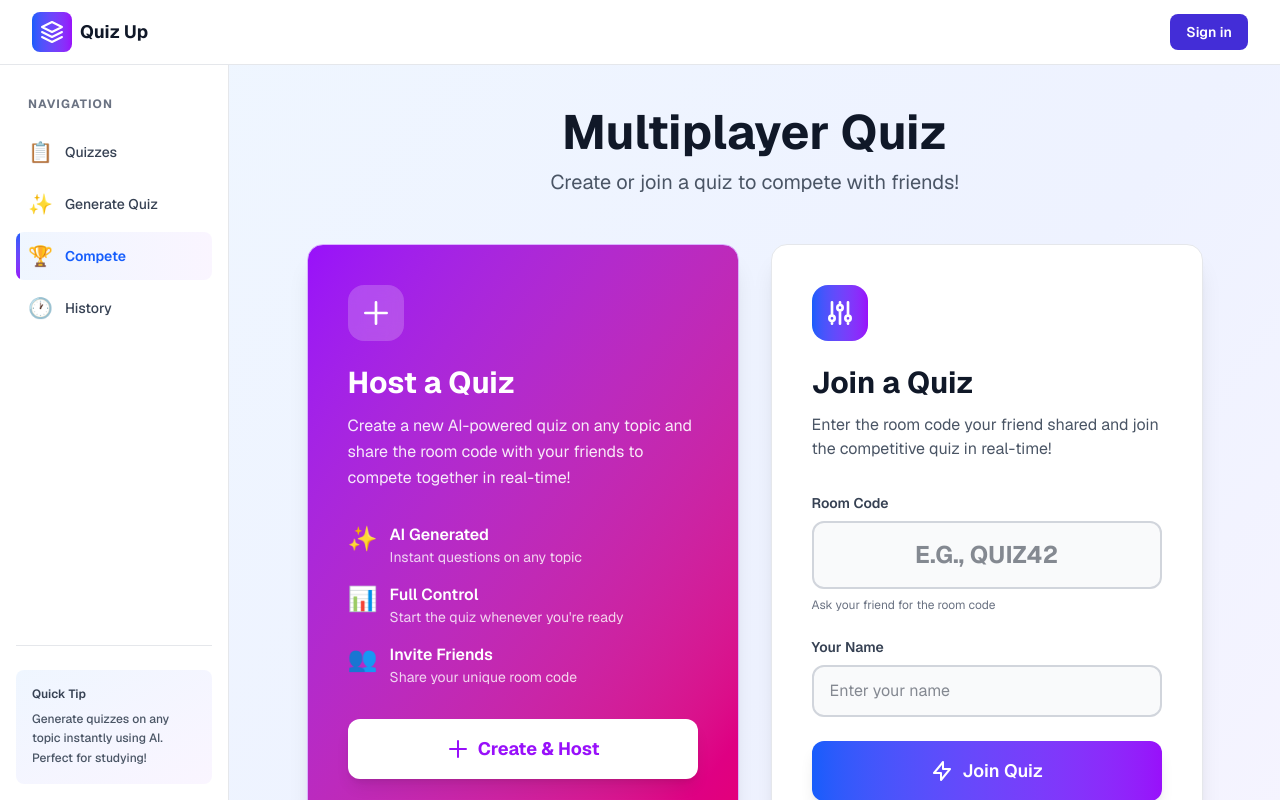
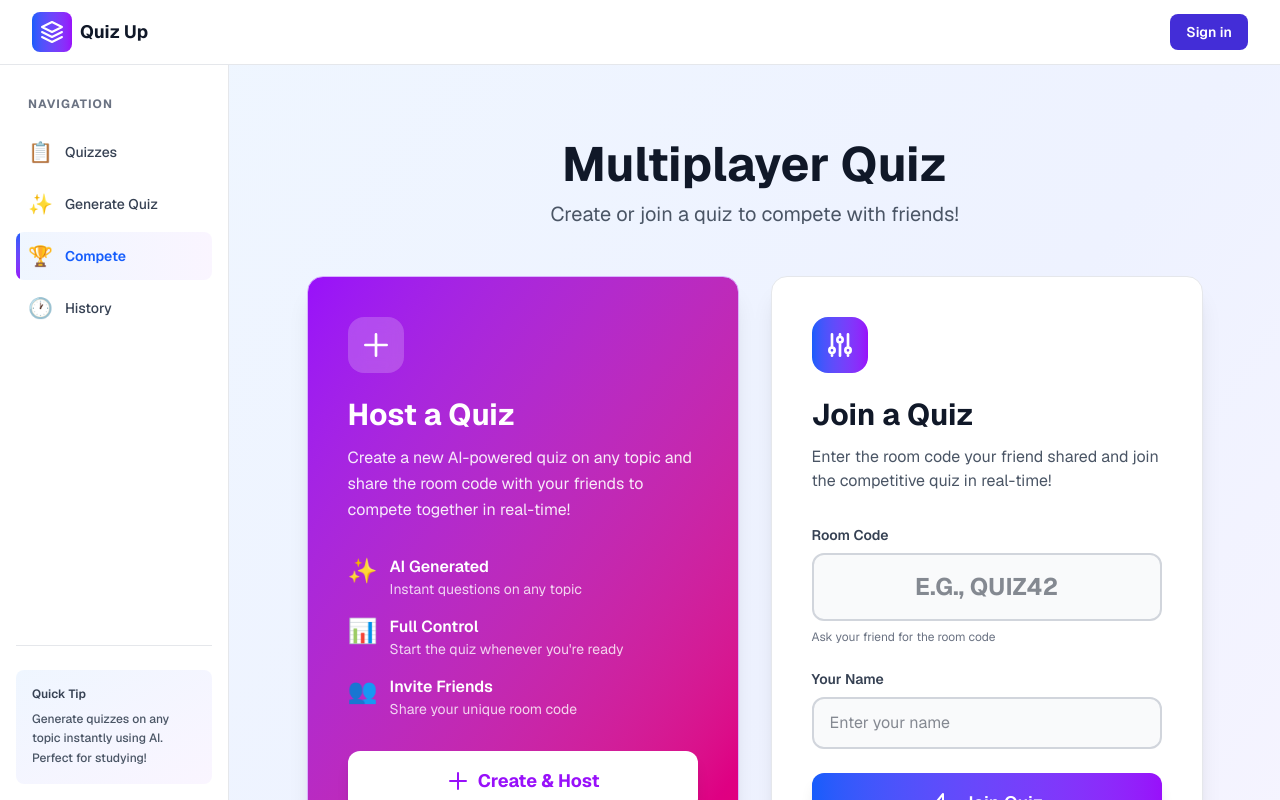
Before and after one commit to Ramkalyan7/Quiz-app, a Next.js app in the folder apps/web/: page /compete in a window 1280 px wide. Shown: the top 800 px of the page. Built offline with nearby package versions, Linux system fonts and the light colour scheme; no server answers.

Commit message:
fixed UI

```diff
--- a/apps/web/app/(CompetePages)/compete/page.tsx
+++ b/apps/web/app/(CompetePages)/compete/page.tsx
@@ -53,7 +53,7 @@ export default function Compete() {
   }, []);
 
   return (
-    <div className="pt-20 min-h-screen bg-linear-to-br from-blue-50 via-indigo-50 to-purple-50 px-4 sm:px-6 lg:px-8 py-8 sm:py-12">
+    <div className="md:pt-20 min-h-screen bg-linear-to-br from-blue-50 via-indigo-50 to-purple-50 px-4 sm:px-6 lg:px-8 py-8 sm:py-12">
       <div className="max-w-4xl mx-auto">
         {/* Header Section */}
         <div className="text-center mb-8 sm:mb-12 pt-15">
```
